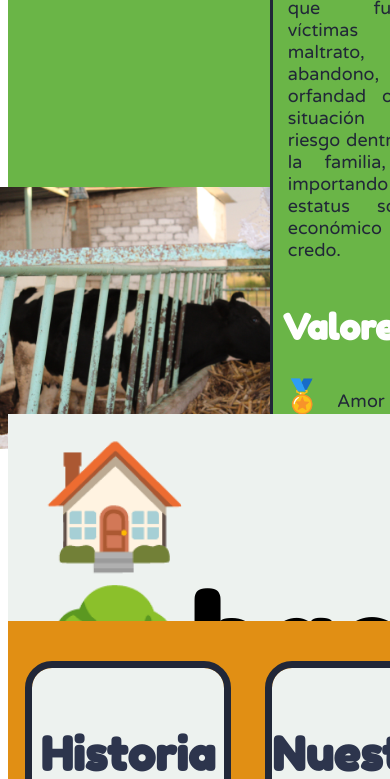
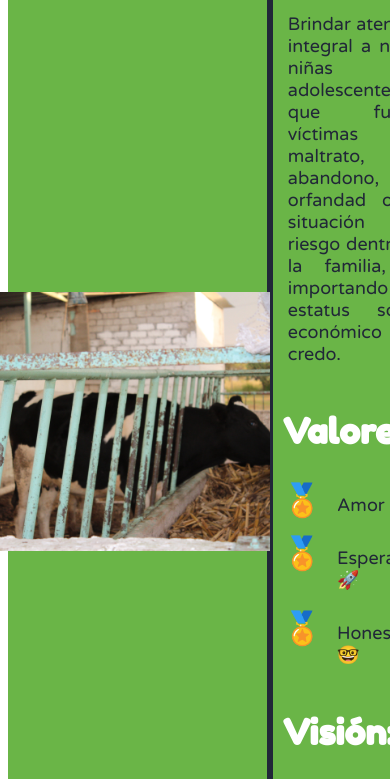
Before and after one commit to Tanerin/Tanerin.github.io, a plain HTML site: page index.html in a window 390 px wide. Shown: the part 422-1201 px from the top of the page. Drawn offline with Linux system fonts and the light colour scheme.

Commit message:
Changing the styles

```diff
--- a/style.css
+++ b/style.css
@@ -1,3 +1,6 @@
+*{
+    box-sizing: border-box;
+}
 #text{
     color: #212738;
     font-size: large;
@@ -6,6 +9,7 @@
     margin-left: 15px;
     font-family: 'Varela Round', sans-serif;
 }
+@media only screen and (min-width: 610px){
     .infopage {
         background-color: #F3C178;
         display: grid;
@@ -14,6 +18,18 @@
         grid-template-columns: 70% auto;
         grid-template-rows: 25% auto;
     }
+}
+@media only screen and (max-width: 800px){
+    .infopage {
+        background-color: #F3C178;
+        display: grid;
+        width: 100%;
+        height: 150%;
+        grid-template-columns: 70% auto;
+        grid-template-rows: 25% auto;
+    }
+}
+
 .Title{
     background-color: #EDF2EF;
     grid-column: 1;
@@ -56,7 +72,7 @@ ul li{
 }
 #title{
     color: black;
-    font-size: 750%;
+    font-size: 88px;
     text-align: center;
     margin-top: 10px;
     padding: 0 0 0 0;
@@ -86,7 +102,7 @@ ul li{
 }
 #title_data{
     color: black;
-    font-size: 750%;
+    font-size: 88px;
     text-align: right;
     margin-top: 10px;
     padding: 0 0 0 0;
```
Lines whose indentation alone changed are shown as unchanged.
